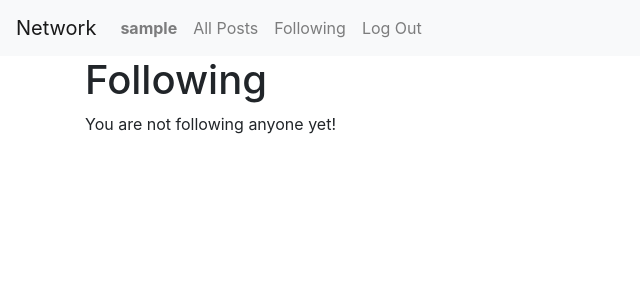
After one commit to Hippl-Eric/network, a Django app: page /following in a window 1280 px wide. The commit adds this page. Shown: the top 300 px of the page, without its empty margins (0-640 px from the left). Run offline with Django 3.2, Linux system fonts and the light colour scheme; the visitor is signed in with stand-in values (Sample User, id 1); data that the repository does not hold is empty; some libraries are stand-ins or nearby versions.

Commit message:
Working following view, refactored profile

```diff
--- a/project4/network/models.py
+++ b/project4/network/models.py
@@ -8,14 +8,18 @@ class User(AbstractUser):
         return f"{self.id}, {self.username}"
 
 class Post(models.Model):
+
     user = models.ForeignKey("User", on_delete=models.CASCADE, related_name="posts")
     timestamp = models.DateTimeField(auto_now_add=True)
     content = models.TextField(blank=False)
     likes = models.IntegerField(default=0)
+
+    def __str__(self):
+        return f"{self.id}, ({self.user})"
 
 class Followers(models.Model):
     follower = models.ForeignKey("User", on_delete=models.CASCADE, related_name="following")
     following = models.ForeignKey("User", on_delete=models.CASCADE, related_name="followers")
 
     def __str__(self):
-        return f"following: {self.follower}, followers: {self.following}"
+        return f"{self.id}, ({self.follower}), ({self.following})"
--- /dev/null
+++ b/project4/network/templates/network/following.html
@@ -0,0 +1,16 @@
+{% extends "network/layout.html" %}
+
+{% block body %}
+    <h1>Following</h1>
+
+    {% if posts %}
+        <div>
+            {% for post in posts %}
+                {% include "network/post-block.html" %}
+            {% endfor %}
+        </div>
+    {% else %}
+        <p>You are not following anyone yet!</p>
+    {% endif %}
+
+{% endblock %}
--- a/project4/network/templates/network/layout.html
+++ b/project4/network/templates/network/layout.html
@@ -24,7 +24,7 @@
                 </li>
                 {% if user.is_authenticated %}
                     <li class="nav-item">
-                        <a class="nav-link" href="#">Following</a>
+                        <a class="nav-link" href="{% url 'following' %}">Following</a>
                     </li>
                     <li class="nav-item">
                         <a class="nav-link" href="{% url 'logout' %}">Log Out</a>
--- a/project4/network/urls.py
+++ b/project4/network/urls.py
@@ -8,5 +8,6 @@ urlpatterns = [
     path("login", views.login_view, name="login"),
     path("logout", views.logout_view, name="logout"),
     path("register", views.register, name="register"),
-    path("profile/<username>", views.profile, name="profile")
+    path("profile/<username>", views.profile, name="profile"),
+    path("following", views.following_posts, name="following")
 ]
--- a/project4/network/views.py
+++ b/project4/network/views.py
@@ -1,4 +1,5 @@
 from django.contrib.auth import authenticate, login, logout
+from django.contrib.auth.decorators import login_required
 from django.db import IntegrityError
 from django.db.models import F
 from django.http import HttpResponse, HttpResponseRedirect
@@ -84,20 +85,40 @@ def register(request):
 def profile(request, username):
 
     # Query username, and return profile page
-    # try:
+    try:
+        # Query username
         user = User.objects.get(username=username)
-        posts = user.posts.all()
+
+        # Grab user's posts, qty of followers, qty following, & list of followers
+        posts = user.posts.all().order_by(F('timestamp').desc())
         num_followers = user.followers.count()
         num_following = user.following.count()
+        follower_list = user.followers.values_list("follower_id", flat=True)
+
+        # Return profile page
         return render(request, "network/profile.html", {
             "user_profile": user,
             "posts": posts,
             "num_followers": num_followers,
-            "num_following": num_following
+            "num_following": num_following,
+            "follower_list": follower_list
         })
 
     # Invalid username
-    # except:
-    #     return render(request, "network/profile.html", {
-    #         "message": f"Whoops! Sorry, {username} was not found."
-    #     })
+    except:
+        return render(request, "network/profile.html", {
+            "message": f"Whoops! Sorry, {username} was not found."
+        })
+
+@login_required(login_url='login')
+def following_posts(request):
+
+    # Create list of following ids
+    following_list = request.user.following.values_list("following_id", flat=True)
+
+    # Get all follower posts
+    following_posts = Post.objects.filter(user__in=following_list).order_by(F('timestamp').desc())
+
+    return render(request, "network/following.html", {
+        "posts": following_posts
+    })
```
Also changed, not shown: project4/network/templates/network/profile.html (+7 -0 lines).
